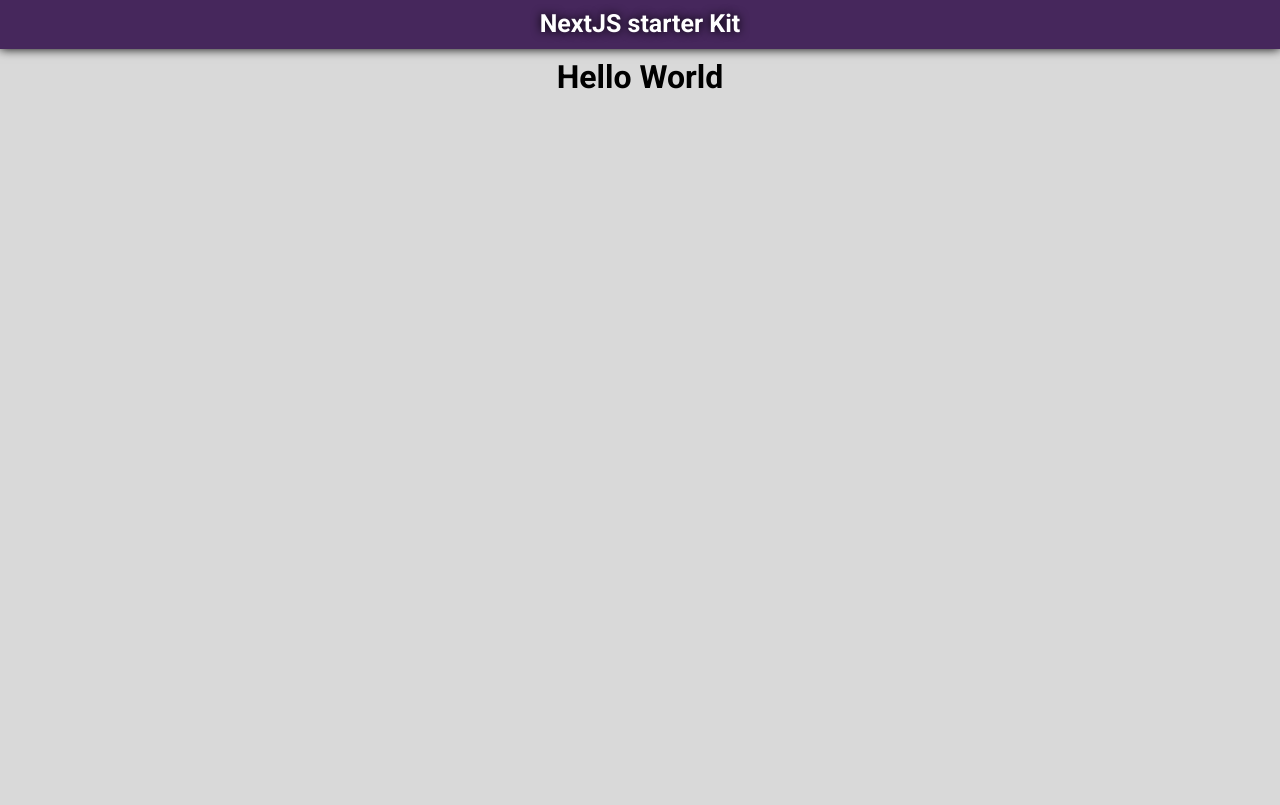
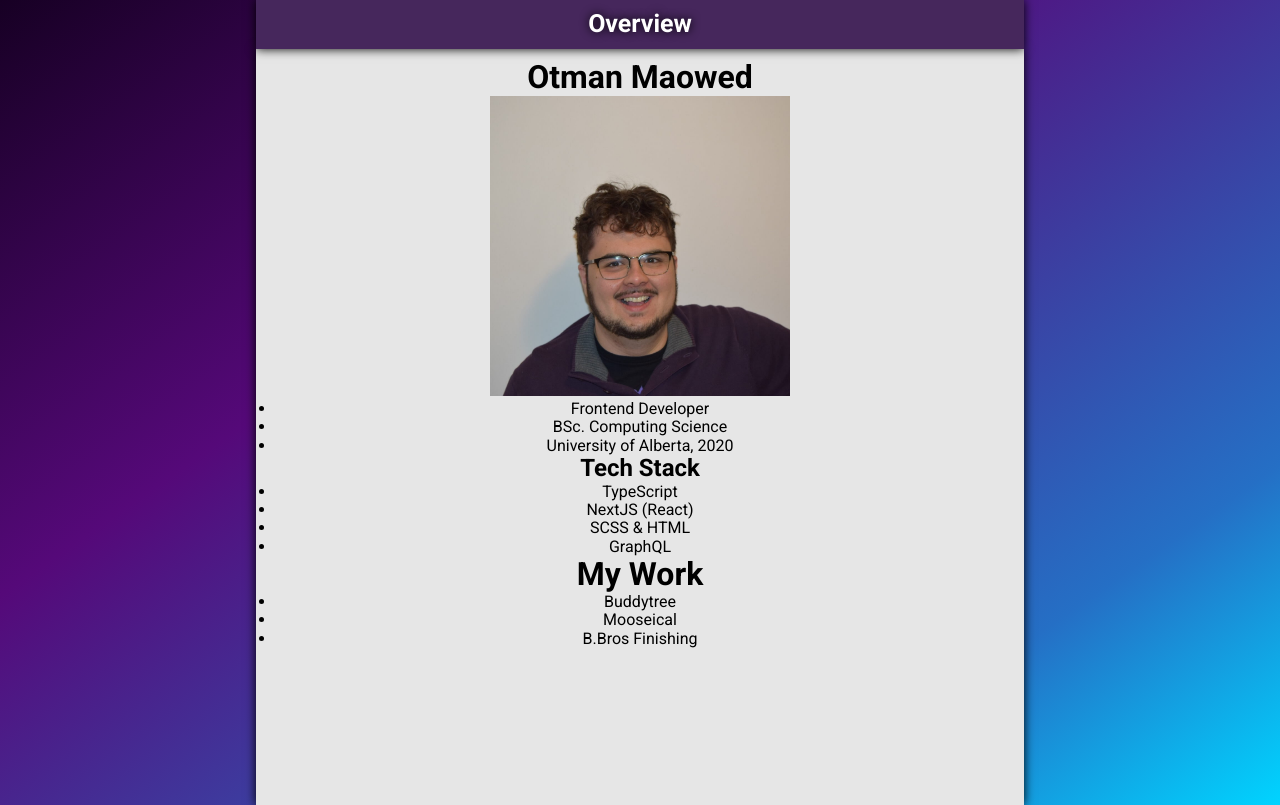
Before and after one commit to 100BC/C-V, a Next.js app: page / in a window 1280 px wide. Built offline with nearby package versions, Linux system fonts and the light colour scheme.

Commit message:
Add Styling and Home Page Text

```diff
--- a/components/Header/index.tsx
+++ b/components/Header/index.tsx
@@ -8,12 +8,7 @@
     <header className={styles.header}>
       <nav className={styles.desktopNav}>
         <Link href="/">
-          <a title="Home">NextJS starter Kit</a>
-        </Link>
-      </nav>
-      <nav className={styles.mobileNav}>
-        <Link href="/">
-          <a title="Home">Home</a>
+          <a title="Overview">Overview</a>
         </Link>
       </nav>
     </header>
--- a/components/Header/styles.module.scss
+++ b/components/Header/styles.module.scss
@@ -5,43 +5,22 @@
   top: 0;
   z-index: 100;
   width: 100%;
+  max-width: $max-width;
+  margin: auto;
   background: $purple-500;
   color: $white;
-  box-shadow: 0 0 1rem $black;
-
-  @media only screen and (max-width: $tablet) {
-    position: fixed;
-    top: auto;
-    bottom: 0;
-  }
+  box-shadow: 0 0 10px $black;
 
   > nav {
+    display: flex;
     flex-wrap: wrap;
+    align-items: center;
     justify-content: space-around;
+    margin: auto;
+    padding: 1rem;
     font-weight: bold;
     font-size: 2.5rem;
     text-shadow: 0 0 10px $black;
     white-space: nowrap;
   }
 }
-
-.desktopNav {
-  display: flex;
-  align-items: center;
-  max-width: $max-width;
-  margin: auto;
-  padding: 1rem;
-
-  @media only screen and (max-width: $tablet) {
-    display: none;
-  }
-}
-
-.mobileNav {
-  display: none;
-  padding: 8px;
-
-  @media only screen and (max-width: $tablet) {
-    display: flex;
-  }
-}
--- a/pages/index.tsx
+++ b/pages/index.tsx
@@ -1,11 +1,42 @@
 import React from 'react';
+import Image from 'next/image';
 
 import Layout from '@components/Layout';
 
 const Home = () => {
   return (
-    <Layout>
-      <h1>Hello World</h1>
+    <Layout noIndex>
+      <section>
+        <h1>Otman Maowed</h1>
+        <Image
+          src="/images/otman.png"
+          layout="intrinsic"
+          width={300}
+          height={300}
+          alt="Otman Maowed smiling at the camera"
+          objectFit="cover"
+        />
+        <ul>
+          <li>Frontend Developer</li>
+          <li>BSc. Computing Science</li>
+          <li>University of Alberta, 2020</li>
+        </ul>
+        <h2>Tech Stack</h2>
+        <ul>
+          <li>TypeScript</li>
+          <li>NextJS (React)</li>
+          <li>SCSS & HTML</li>
+          <li>GraphQL</li>
+        </ul>
+      </section>
+      <section>
+        <h1>My Work</h1>
+        <ul>
+          <li>Buddytree</li>
+          <li>Mooseical</li>
+          <li>B.Bros Finishing</li>
+        </ul>
+      </section>
     </Layout>
   );
 };
--- a/styles/_config.scss
+++ b/styles/_config.scss
@@ -1,11 +1,13 @@
 @use './variables' as *;
 
 :root {
-  --background-color: hsl(0, 0%, 85%);
+  --background-color: hsl(0, 0%, 73%);
+  --main-bg-color: hsl(0, 0%, 90%);
   --font-color: hsl(0, 0%, 0%);
 
   @media (prefers-color-scheme: dark) {
     --background-color: hsl(0, 0%, 13%);
+    --main-bg-color: hsl(0, 2%, 19%);
     --font-color: hsl(0, 0%, 100%);
   }
 }
@@ -23,7 +25,14 @@
 }
 
 body {
-  background: var(--background-color);
+  background: rgb(23, 0, 36);
+  background: linear-gradient(
+    145deg,
+    rgba(23, 0, 36, 1) 0%,
+    rgba(85, 9, 121, 1) 35%,
+    rgba(37, 111, 197, 1) 80%,
+    rgba(0, 212, 255, 1) 100%
+  );
   color: var(--font-color);
   font-family: 'Roboto', sans-serif;
 }
@@ -47,8 +56,11 @@
 
 main {
   max-width: $max-width;
+  min-height: 94.5vh;
   margin: auto;
   padding: 1rem 2rem;
+  background: var(--main-bg-color);
+  box-shadow: 0 0 10px $black;
   font-size: 1.6rem;
   text-align: center;
   overflow-wrap: break-word;
```
Also changed, not shown: public/images/otman.png (added), 1 other file (tests, documents, lock files or other folders).
